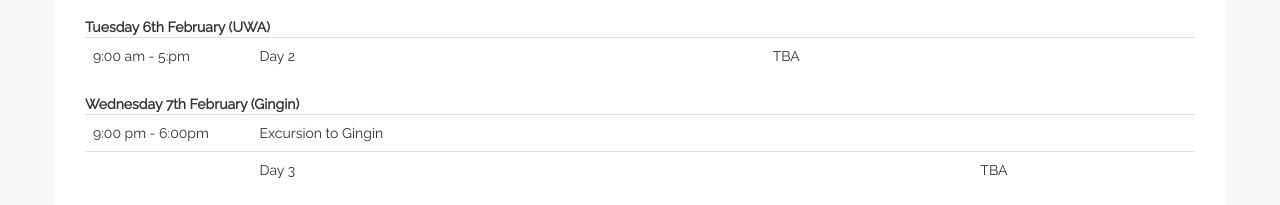
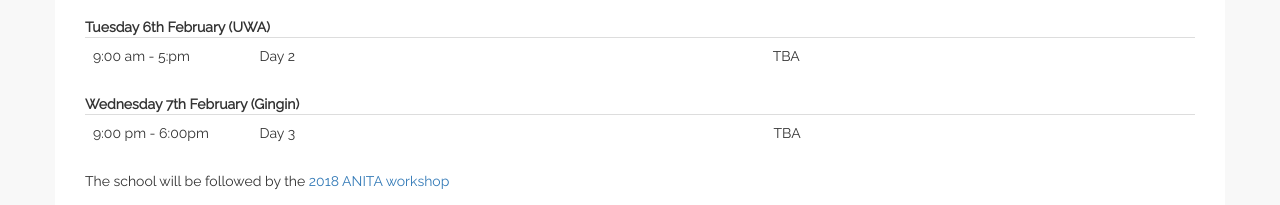
Before and after one commit to asa-anita/workshop2018, a plain HTML site: page school.html in a window 1280 px wide. Shown: the part 872-1077 px from the top of the page. Drawn offline with nearby package versions, Linux system fonts and the light colour scheme.

Commit message:
Update school.html

```diff
--- a/school.html
+++ b/school.html
@@ -85,17 +85,8 @@
 
 <div class="table-responsive">
 <table class="table">
-<!--
- <tr>
-<td width=15%>9:00 am  -  12:00pm</td> <td>Day 3 </td> <td> TBA</td>
-</tr>
--->
-
 <tr>
-<td width=15%> 9:00 pm  -  6:00pm</td> <td>Excursion to Gingin</td> <td></td>
-</tr>
-<tr>
-<td width=15%> </td> <td>Day 3</td> <td> TBA</td>
+<td width=15%> 9:00 pm  -  6:00pm</td> <td>Day 3</td> <td> TBA</td>
 </tr>
 </table>
 </div>
```
